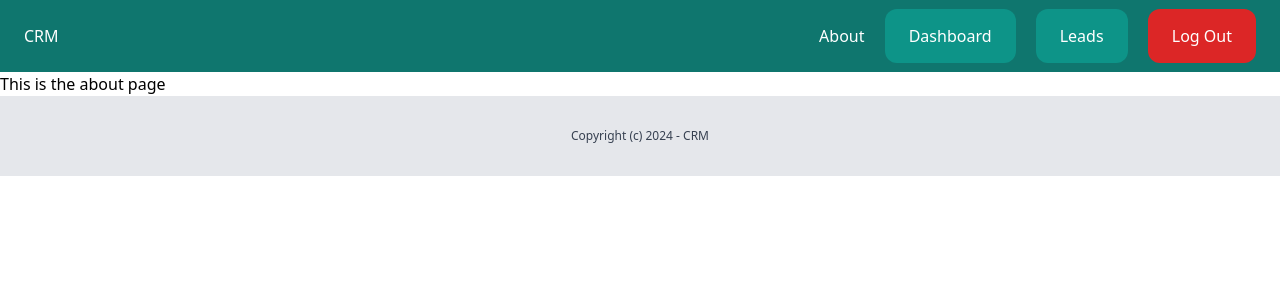
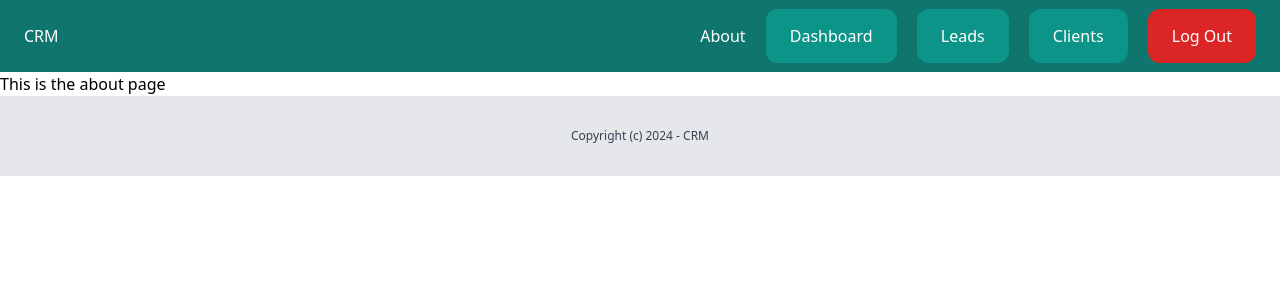
Before and after one commit to Swopnil-Sapkota/CRM-project, a Django app: page /about/ in a window 1280 px wide. Shown: the top 300 px of the page. Run offline with Django 4.2, Linux system fonts and the light colour scheme; a user stored in the database is signed in; parts of the project's set-up code (start-up, migrations or seed data) failed here and were passed over; some libraries are stand-ins or nearby versions.

Commit message:
clients modification added

```diff
--- a/crm/core/templates/core/base.html
+++ b/crm/core/templates/core/base.html
@@ -18,6 +18,7 @@
                 {% if request.user.is_authenticated %}
                     <a href="{% url 'dashboard' %}" class="py-4 px-6 bg-teal-600 rounded-xl text-white">Dashboard</a>
                     <a href="{% url 'leads_list' %}" class="py-4 px-6 bg-teal-600 rounded-xl text-white">Leads</a>
+                    <a href="{% url 'clients_list' %}" class="py-4 px-6 bg-teal-600 rounded-xl text-white">Clients</a>
                     <a href="{% url 'logout' %}" class="py-4 px-6 bg-red-600 rounded-xl text-white">Log Out</a>
                 {% else %}
                     <a href="{% url 'login' %}" class="py-4 px-6 bg-teal-600 rounded-xl text-white">Log In</a>
--- a/crm/crm/urls.py
+++ b/crm/crm/urls.py
@@ -10,6 +10,7 @@ from userprofile.views import signup
 urlpatterns = [
     path('', index, name='index'),
     path('dashboard/leads/', include('lead.urls')),
+    path('dashboard/clients/', include('client.urls')),
     path('dashboard/', include('dashboard.urls')),
     path('about/', about, name='about'),
     path('sign-up/', signup, name='signup'),
```
Also changed, not shown: crm/db.sqlite3.
